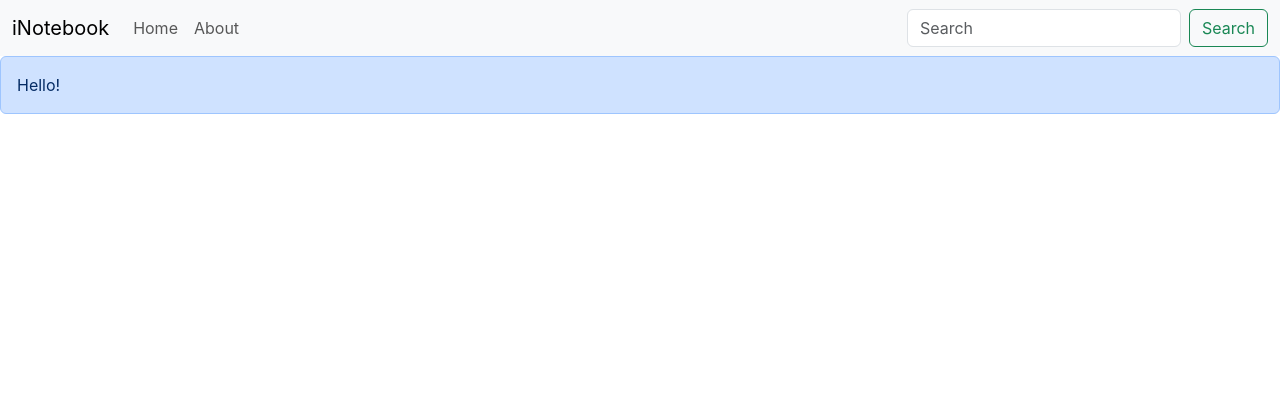
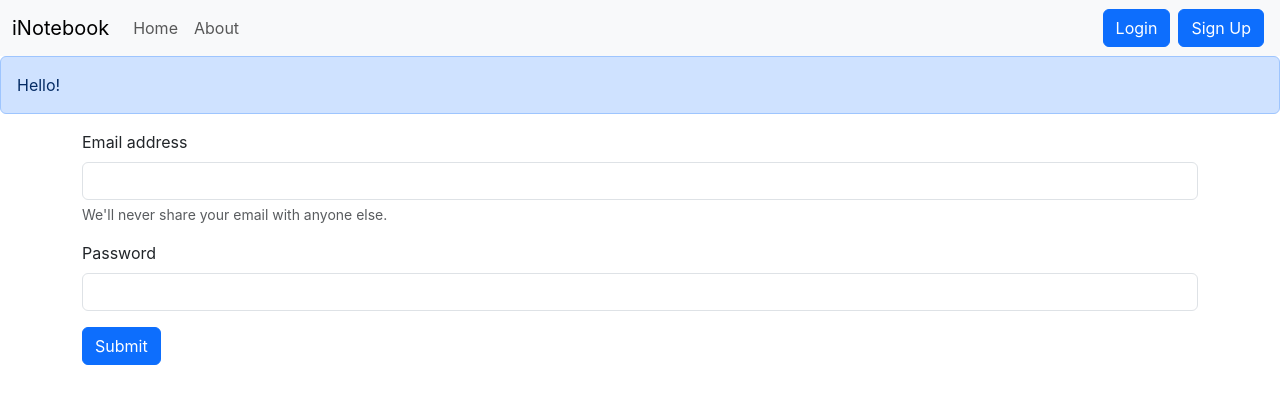
Before and after one commit to MaitriSoni17/iNotebook, a React (Create React App) app: page /login in a window 1280 px wide. Shown: the top 404 px of the page. Built offline with nearby package versions, Linux system fonts and the light colour scheme; the HTML template or start-up script is replaced by a standard one.

Commit message:
Login Created

```diff
--- a/src/App.js
+++ b/src/App.js
@@ -9,6 +9,8 @@
 import About from './components/About';
 import NoteState from './context/notes/NoteState';
 import Alert from './components/Alert';
+import Login from './components/Login';
+import SignUp from './components/SignUp';
 
 function App() {
   return (
@@ -21,6 +23,8 @@
             <Routes>
               <Route path="/" element={<Home />} />
               <Route path="/about" element={<About />} />
+              <Route path="/login" element={<Login />} />
+              <Route path="/signup" element={<SignUp />} />
             </Routes>
           </div>
         </Router>
--- /dev/null
+++ b/src/components/Login.js
@@ -0,0 +1,47 @@
+import React, { useState } from 'react'
+import { Navigate, useNavigate } from 'react-router-dom'
+
+const Login = () => {
+    const [credentials, setCredentials] = useState({email: "", password: ""})
+    let history = useNavigate();
+    const handleSubmit = async (e) => {
+        e.preventDefault();
+        const response = await fetch("http://localhost:5000/api/auth/login", {
+            method: 'POST',
+            headers: {
+                'Content-Type': 'application/json'
+            },
+            body: JSON.stringify({email: credentials.email, password: credentials.password})
+        });
+        const json = await response.json();
+        console.log(json);
+        if(json.success){
+            localStorage.setItem('token', json.authtoken);
+            history("/");
+        }
+        else{
+            alert("Invalid!!")
+        }
+    }
+    const onChange = (e) => {
+        setCredentials({ ...credentials, [e.target.name]: e.target.value })
+    }
+    return (
+        <>
+            <form onSubmit={handleSubmit}>
+                <div className="mb-3">
+                    <label htmlFor="email" className="form-label">Email address</label>
+                    <input type="email" value={credentials.email} className="form-control" id="email" name="email" aria-describedby="emailHelp" onChange={onChange}/>
+                    <div id="emailHelp" className="form-text">We'll never share your email with anyone else.</div>
+                </div>
+                <div className="mb-3">
+                    <label htmlFor="password" className="form-label">Password</label>
+                    <input type="password" value={credentials.password} className="form-control" id="password" name="password" onChange={onChange}/>
+                </div>
+                <button type="submit" className="btn btn-primary">Submit</button>
+            </form>
+        </>
+    )
+}
+
+export default Login
--- a/src/components/NavBar.js
+++ b/src/components/NavBar.js
@@ -23,9 +23,9 @@
                                 <Link className={`nav-link ${location.pathname === "/about"? "active":""}`} to="/about">About</Link>
                             </li>
                         </ul>
-                        <form className="d-flex" role="search">
-                            <input className="form-control me-2" type="search" placeholder="Search" aria-label="Search" />
-                            <button className="btn btn-outline-success" type="submit">Search</button>
+                        <form className="d-flex">
+                            <Link className="btn btn-primary mx-1" to = "/login" role="button" aria-disabled="true">Login</Link>
+                            <Link className="btn btn-primary mx-1" to="/signup" role="button" aria-disabled="true">Sign Up</Link>
                         </form>
                     </div>
                 </div>
--- /dev/null
+++ b/src/components/SignUp.js
@@ -0,0 +1,9 @@
+import React from 'react'
+
+const SignUp = () => {
+  return (
+    <div>SignUp</div>
+  )
+}
+
+export default SignUp
```
Also changed, not shown: 1 other file (tests, documents, lock files or other folders).
